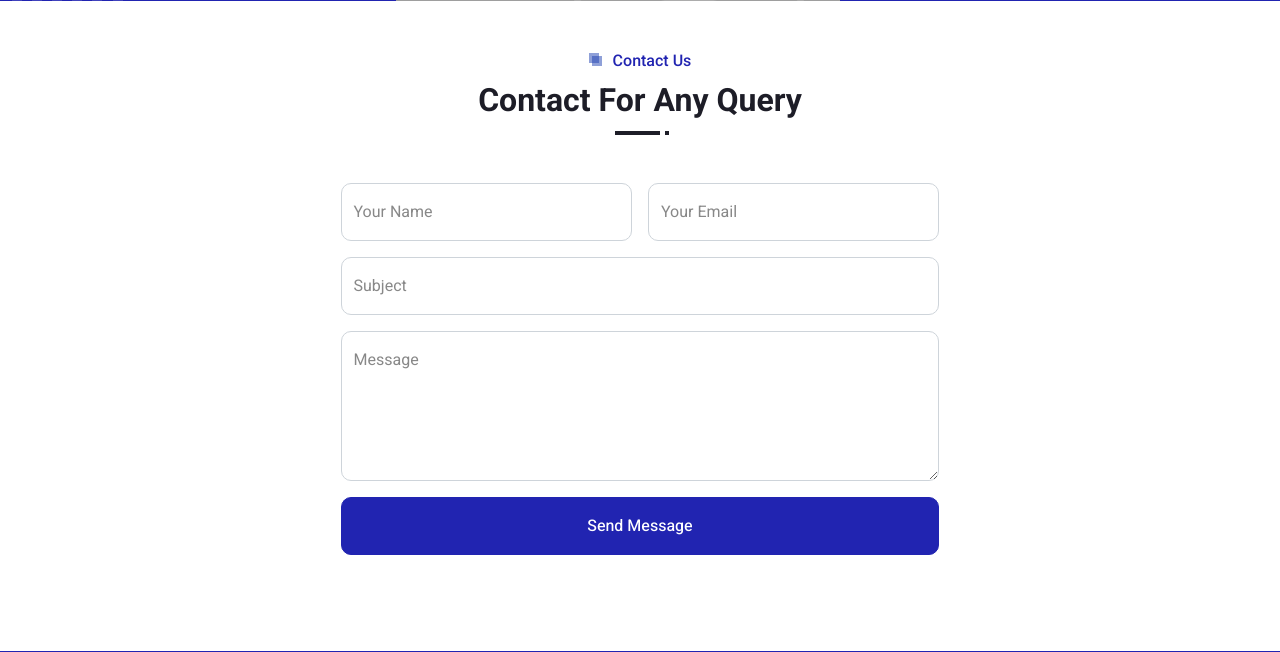
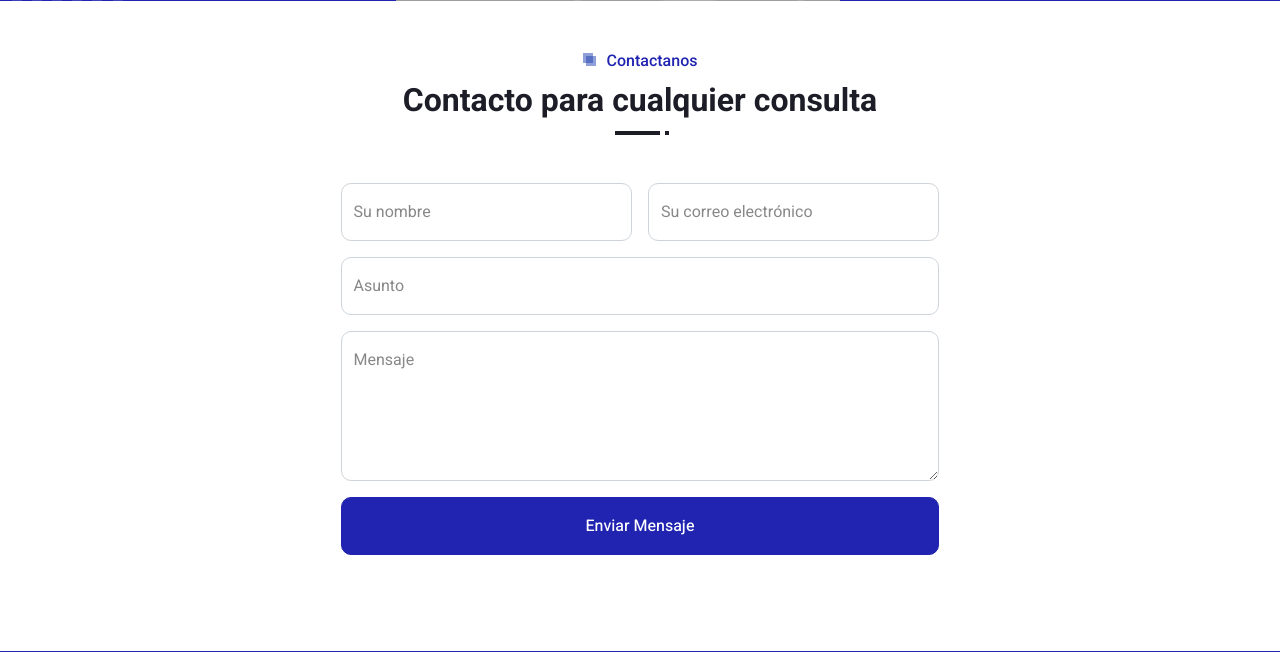
Before and after one commit to diazhdez/kuder, a Flask app: page /contact/ in a window 1280 px wide. Shown: the part 95-747 px from the top of the page. Run offline with Flask 3, Linux system fonts and the light colour scheme; some libraries are stand-ins or nearby versions; grey boxes are pictures that could not be loaded.

Commit message:
angeles tonta

```diff
--- a/templates/contact.html
+++ b/templates/contact.html
@@ -25,8 +25,8 @@
         <div class="row justify-content-center">
             <div class="col-lg-7">
                 <div class="section-title position-relative text-center mb-5 pb-2 wow fadeInUp" data-wow-delay="0.1s">
-                    <h6 class="position-relative d-inline text-primary ps-4">Contact Us</h6>
-                    <h2 class="mt-2">Contact For Any Query</h2>
+                    <h6 class="position-relative d-inline text-primary ps-4">Contactanos</h6>
+                    <h2 class="mt-2">Contacto para cualquier consulta</h2>
                 </div>
                 <div class="wow fadeInUp" data-wow-delay="0.3s">
                     <form>
@@ -34,30 +34,30 @@
                             <div class="col-md-6">
                                 <div class="form-floating">
                                     <input type="text" class="form-control" id="name" placeholder="Your Name">
-                                    <label for="name">Your Name</label>
+                                    <label for="name">Su nombre</label>
                                 </div>
                             </div>
                             <div class="col-md-6">
                                 <div class="form-floating">
                                     <input type="email" class="form-control" id="email" placeholder="Your Email">
-                                    <label for="email">Your Email</label>
+                                    <label for="email">Su correo electrónico</label>
                                 </div>
                             </div>
                             <div class="col-12">
                                 <div class="form-floating">
                                     <input type="text" class="form-control" id="subject" placeholder="Subject">
-                                    <label for="subject">Subject</label>
+                                    <label for="subject">Asunto</label>
                                 </div>
                             </div>
                             <div class="col-12">
                                 <div class="form-floating">
                                     <textarea class="form-control" placeholder="Leave a message here" id="message"
                                         style="height: 150px"></textarea>
-                                    <label for="message">Message</label>
+                                    <label for="message">Mensaje</label>
                                 </div>
                             </div>
                             <div class="col-12">
-                                <button class="btn btn-primary w-100 py-3" type="submit">Send Message</button>
+                                <button class="btn btn-primary w-100 py-3" type="submit">Enviar Mensaje</button>
                             </div>
                         </div>
                     </form>
--- a/templates/layout.html
+++ b/templates/layout.html
@@ -3,7 +3,7 @@
 
 <head>
     <meta charset="utf-8">
-    <title>UTA-Inventario</title>
+    <title>UTA-InvenTux</title>
     <meta content="width=device-width, initial-scale=1.0" name="viewport">
     <meta content="" name="keywords">
     <meta content="" name="description">
--- a/templates/login.html
+++ b/templates/login.html
@@ -21,7 +21,6 @@
                 </div>
             </div>
         </nav>
-
         <div class="container-xxl py-5 bg-primary hero-header">
             <div class="col-12 text-center">
             </div>
@@ -33,10 +32,10 @@
                 <header class="text-dark">Login</header>
                 <form action="/iniciar/" method="post">
                     <h5>Ficha:</h5>
-                    <input class="form-control mt-2" type="text" id="email" name="email" placeholder="Ingresa tu ficha"
+                    <input class="form-control" type="text" id="email" name="email" placeholder="Ingresa tu ficha"
                         required>
                     <h5 for="email">Contraseña:</h5>
-                    <input class="form-control mt-2" type="password" id="password" name="password"
+                    <input class="form-control" type="password" id="password" name="password"
                         placeholder="Ingresa tu contraseña" required>
                     <input class="botones" type="submit" value="Iniciar Sesión">
                 </form>
```
